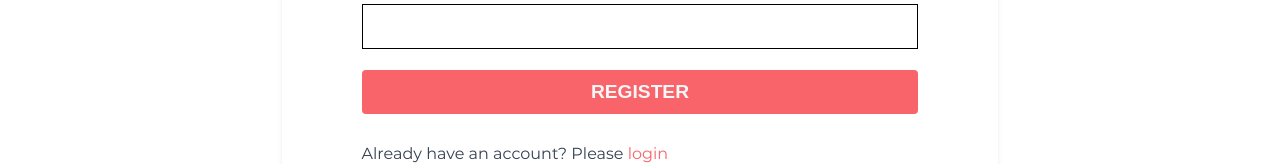
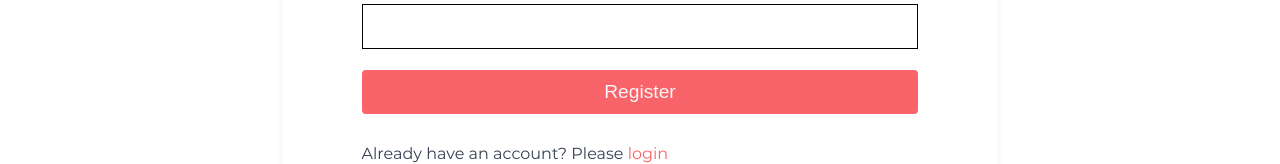
Before and after one commit to alaminnku/burger-valy-frontend, a Next.js app: page /register in a window 1280 px wide. Shown: the part 555-719 px from the top of the page. Built offline with nearby package versions, Linux system fonts and the light colour scheme; no server answers.

Commit message:
Font weight fine tuned

```diff
--- a/components/auth/LoginForm.jsx
+++ b/components/auth/LoginForm.jsx
@@ -73,7 +73,7 @@ const LoginForm = () => {
           />
         </div>
 
-        <Button text='LOGIN' clicked={handleLogin} />
+        <Button text='Login' clicked={handleLogin} />
       </form>
 
       <small>
--- a/components/auth/RegisterForm.jsx
+++ b/components/auth/RegisterForm.jsx
@@ -100,7 +100,7 @@ const RegisterForm = () => {
           />
         </div>
 
-        <Button text='REGISTER' clicked={handleRegister} />
+        <Button text='Register' clicked={handleRegister} />
       </form>
 
       <small>
--- a/styles/layout/button.module.css
+++ b/styles/layout/button.module.css
@@ -15,8 +15,14 @@
   }
 }
 
+@media (min-width: 1024px) {
+  .Button {
+    font-weight: var(--regular);
+  }
+}
+
 @media (min-width: 1280px) {
   .Button {
-    padding: 0.6rem 2rem;
+    padding: 0.7rem 2rem;
   }
 }
--- a/styles/layout/linkButton.module.css
+++ b/styles/layout/linkButton.module.css
@@ -21,6 +21,12 @@
   }
 }
 
+@media (min-width: 1024px) {
+  .LinkButton a {
+    font-weight: var(--regular);
+  }
+}
+
 @media (min-width: 1280px) {
   .LinkButton a {
     padding: 0.5rem 3rem;
```
